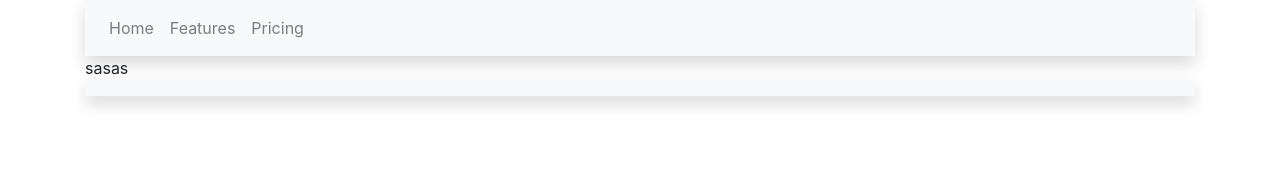
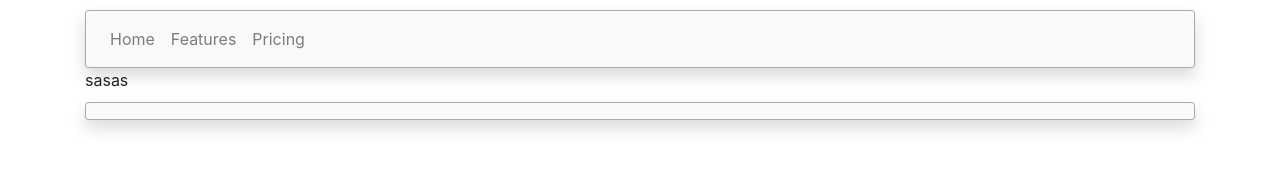
Before and after one commit to MaurycyGaworowski/HomePage, a plain HTML site: page index.html in a window 1280 px wide. Drawn offline with nearby package versions, Linux system fonts and the light colour scheme.

Commit message:
changes in style & add style css

```diff
--- /dev/null
+++ b/css/style.css
@@ -0,0 +1,6 @@
+.box {
+margin-top: 10px;
+border-radius: .2rem;
+border: 0.1rem solid darkgray;
+height: auto;
+};
--- a/index.html
+++ b/index.html
@@ -13,7 +13,7 @@
       integrity="sha384-ggOyR0iXCbMQv3Xipma34MD+dH/1fQ784/j6cY/iJTQUOhcWr7x9JvoRxT2MZw1T"
       crossorigin="anonymous">
     <!-- Own CSS -->
-    <link rel="stylesheet" href="../css/style.css">
+    <link rel="stylesheet" href="/css/style.css">
 
 
   </head>
@@ -65,8 +65,8 @@
     </main>
     <!-- End main part of page -->
     <!-- Footer -->
-    <footer class="footer">
-      <div class="container footer">
+    <footer>
+      <div class="container">
         <nav class="navbar navbar-expand-lg navbar-light bg-light box shadow">
 
         </nav>
```
